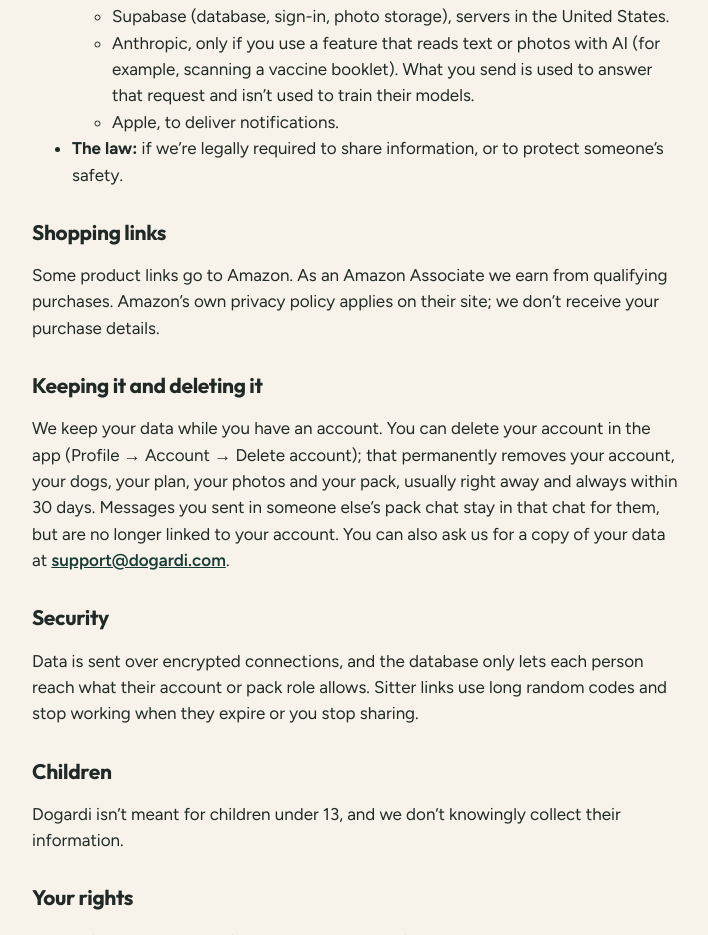
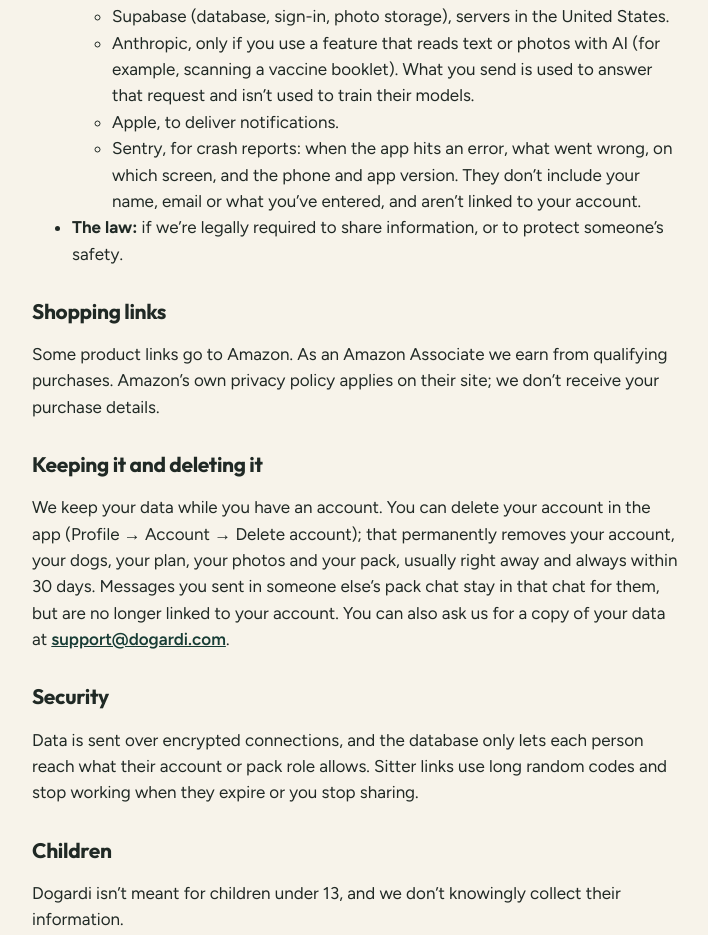
Before and after one commit to 7cyh2hgymf-cyber/dogardi-web, a plain HTML site: page privacy.html in a window 1280 px wide. Shown: the part 1657-2592 px from the top of the page, without its empty margins (284-992 px from the left). Drawn offline with Linux system fonts and the light colour scheme.

Commit message:
Publish site

```diff
--- a/privacy.html
+++ b/privacy.html
@@ -45,6 +45,7 @@
           <li>Supabase (database, sign-in, photo storage), servers in the United States.</li>
           <li>Anthropic, only if you use a feature that reads text or photos with AI (for example, scanning a vaccine booklet). What you send is used to answer that request and isn’t used to train their models.</li>
           <li>Apple, to deliver notifications.</li>
+          <li>Sentry, for crash reports: when the app hits an error, what went wrong, on which screen, and the phone and app version. They don’t include your name, email or what you’ve entered, and aren’t linked to your account.</li>
         </ul>
       </li>
       <li><b>The law:</b> if we’re legally required to share information, or to protect someone’s safety.</li>
```
